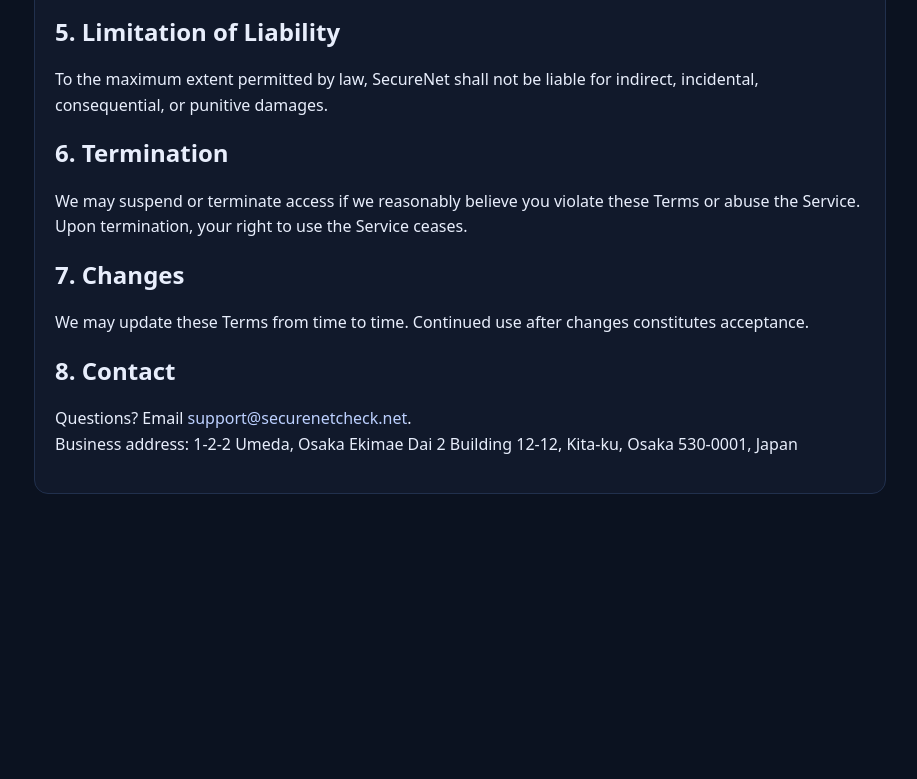
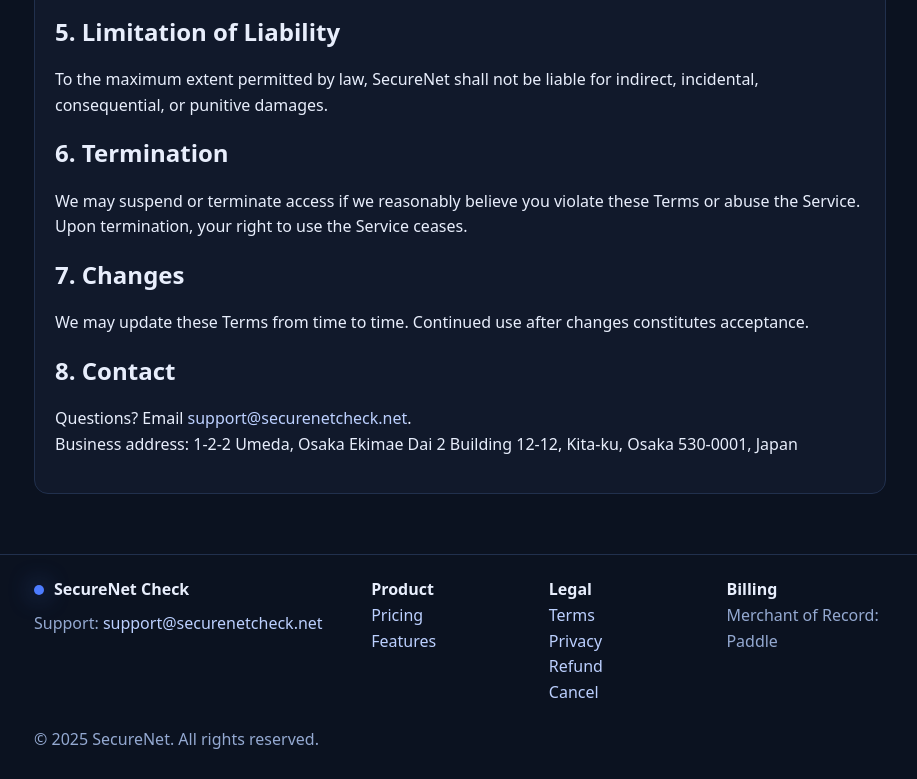
Before and after one commit to godman-cyber/my-website, a plain HTML site: page terms/index.html in a window 1280 px wide. Shown: the part 828-1607 px from the top of the page, without its empty margins (180-1097 px from the left). Before the commit the page ends 1346 px from the top, so only its background shows below. Drawn offline with Linux system fonts and the light colour scheme.

Commit message:
Update index.html

```diff
--- a/terms/index.html
+++ b/terms/index.html
@@ -77,3 +77,21 @@
     <h2>8. Contact</h2>
     <p>Questions? Email <a href="mailto:support@securenetcheck.net">support@securenetcheck.net</a>.<br>
       Business address: 1-2-2 Umeda, Osaka Ekimae Dai 2 Building 12-12, Kita-ku, Osaka 530-0001, Japan</p>
+  </div>
+</main>
+
+<footer>
+  <div class="container footer-grid" style="padding:22px 24px">
+    <div>
+      <div class="brand" style="margin-bottom:8px"><span class="dot"></span> SecureNet Check</div>
+      <div class="muted">Support: <a href="mailto:support@securenetcheck.net">support@securenetcheck.net</a></div>
+    </div>
+    <div><strong>Product</strong><br /><a href="/pricing">Pricing</a><br /><a href="/">Features</a></div>
+    <div><strong>Legal</strong><br /><a href="/terms">Terms</a><br /><a href="/privacy">Privacy</a><br /><a href="/refund">Refund</a><br /><a href="/cancel">Cancel</a></div>
+    <div><strong>Billing</strong><br /><span class="muted">Merchant of Record: Paddle</span></div>
+  </div>
+  <div class="container" style="padding:0 24px 26px"><div class="muted">© <span id="y"></span> SecureNet. All rights reserved.</div></div>
+</footer>
+<script>document.getElementById('y').textContent=new Date().getFullYear();</script>
+</body>
+</html>
```
